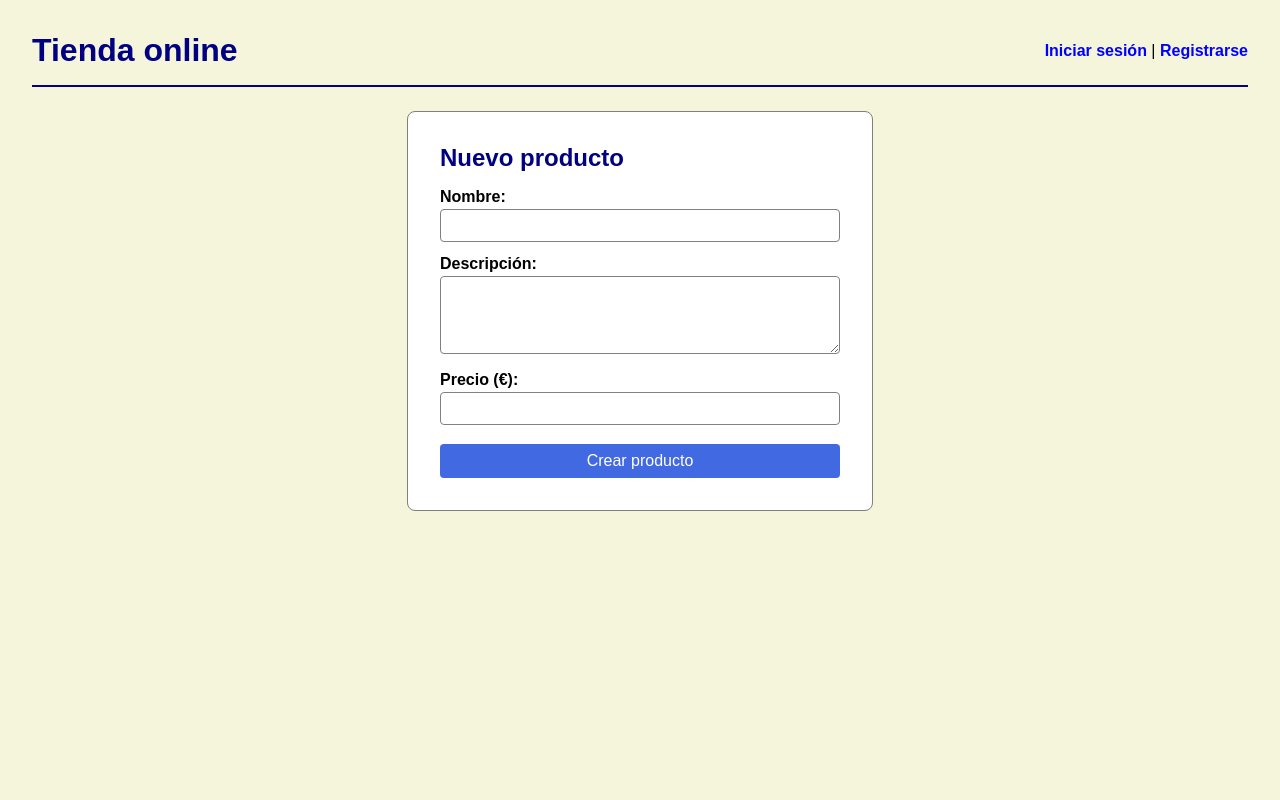
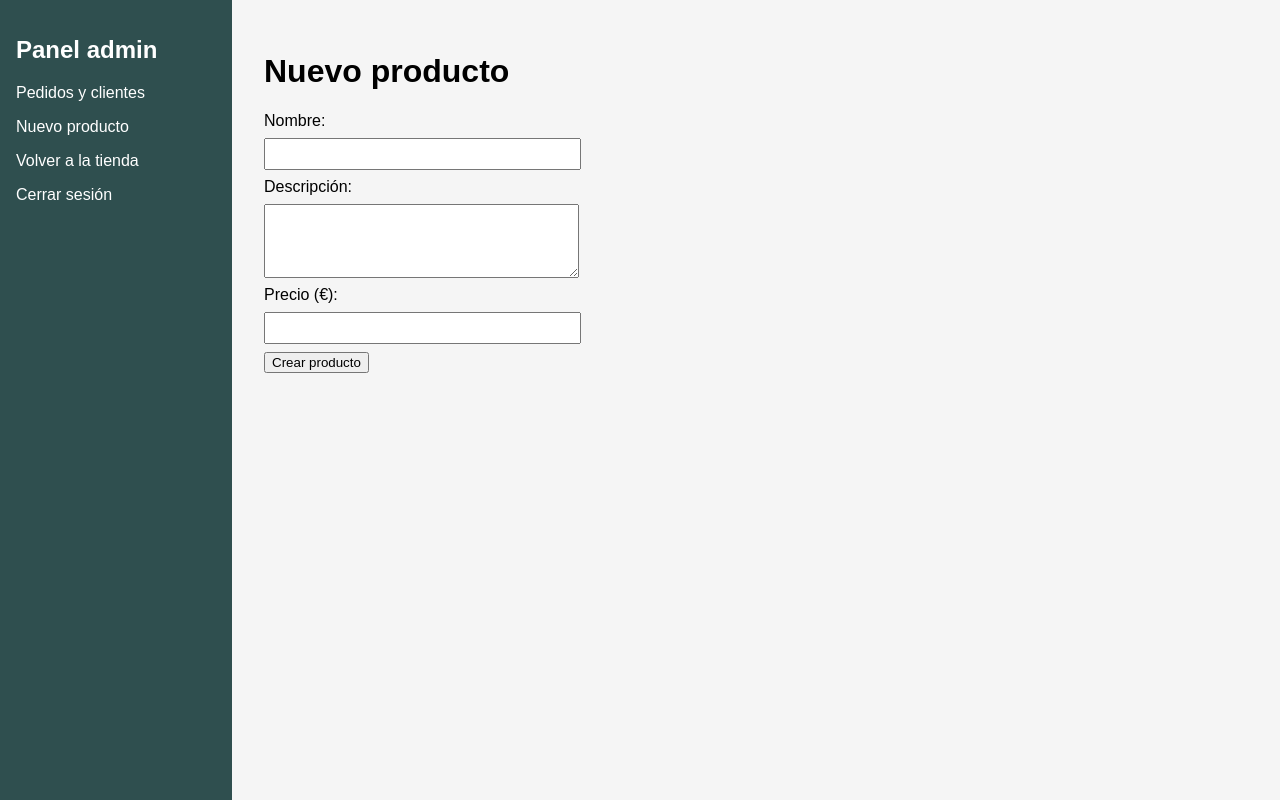
Before and after one commit to dromerCode/tienda-php, a PHP site: page /views/nuevoProductoView.phtml in a window 1280 px wide. Run offline with PHP 8.4, Linux system fonts and the light colour scheme; the template is opened without the code that fills it, so the values that code supplies are empty.

Commit message:
Nuevo producto solo desde el panel de admin

```diff
--- a/css/admin.css
+++ b/css/admin.css
@@ -56,3 +56,18 @@ th {
     font-size: 1.2rem;
     font-weight: bold;
 }
+
+/* Formulario de nuevo producto */
+form label,
+form input,
+form textarea {
+    display: block;
+    margin-bottom: 0.5rem;
+}
+
+form input[type="text"],
+form input[type="number"],
+form textarea {
+    width: 300px;
+    padding: 0.4rem;
+}
--- a/views/header.phtml
+++ b/views/header.phtml
@@ -10,8 +10,6 @@
         |
         <?php if (($_SESSION['rol'] ?? '') === 'admin'): ?>
         <a href="index.php?page=admin">Panel de administración</a>
-        |
-        <a href="index.php?page=nuevo_producto">Nuevo producto</a>
         |
         <?php endif; ?>
         <a href="index.php?page=carrito">🛒 Ver carrito</a>
--- a/views/nuevoProductoView.phtml
+++ b/views/nuevoProductoView.phtml
@@ -5,11 +5,11 @@
     <meta charset="UTF-8">
     <meta name="viewport" content="width=device-width, initial-scale=1.0">
     <title>Nuevo producto</title>
-    <link rel="stylesheet" href="css/estilos.css">
+    <link rel="stylesheet" href="css/admin.css">
 </head>
 <body>
-    <?php require __DIR__ . '/header.phtml'; ?>
-    <div class="formulario">
+    <?php require __DIR__ . '/adminMenu.phtml'; ?>
+    <div class="contenido">
         <h1>Nuevo producto</h1>
         <form action="index.php?page=nuevo_producto" method="post">
             <label for="nombre">Nombre:</label>
@@ -18,7 +18,7 @@
             <textarea name="descripcion" id="descripcion" rows="4"></textarea>
             <label for="precio">Precio (€):</label>
             <input type="number" name="precio" id="precio" step="0.01" required>
-            <input type="submit" class="btn" value="Crear producto">
+            <input type="submit" value="Crear producto">
         </form>
         <?php if ($mensaje): ?>
             <p style="color: red;"><strong><?= htmlspecialchars($mensaje) ?></strong></p>
```
